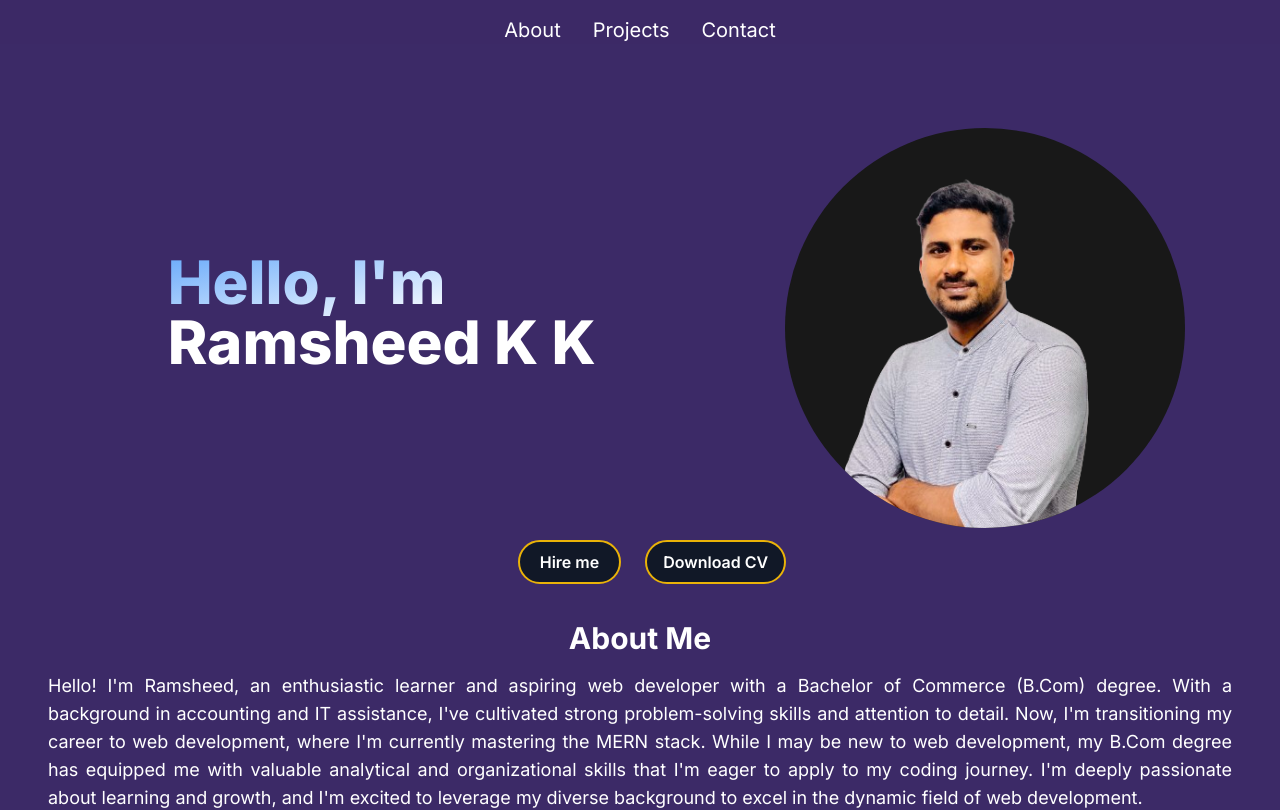
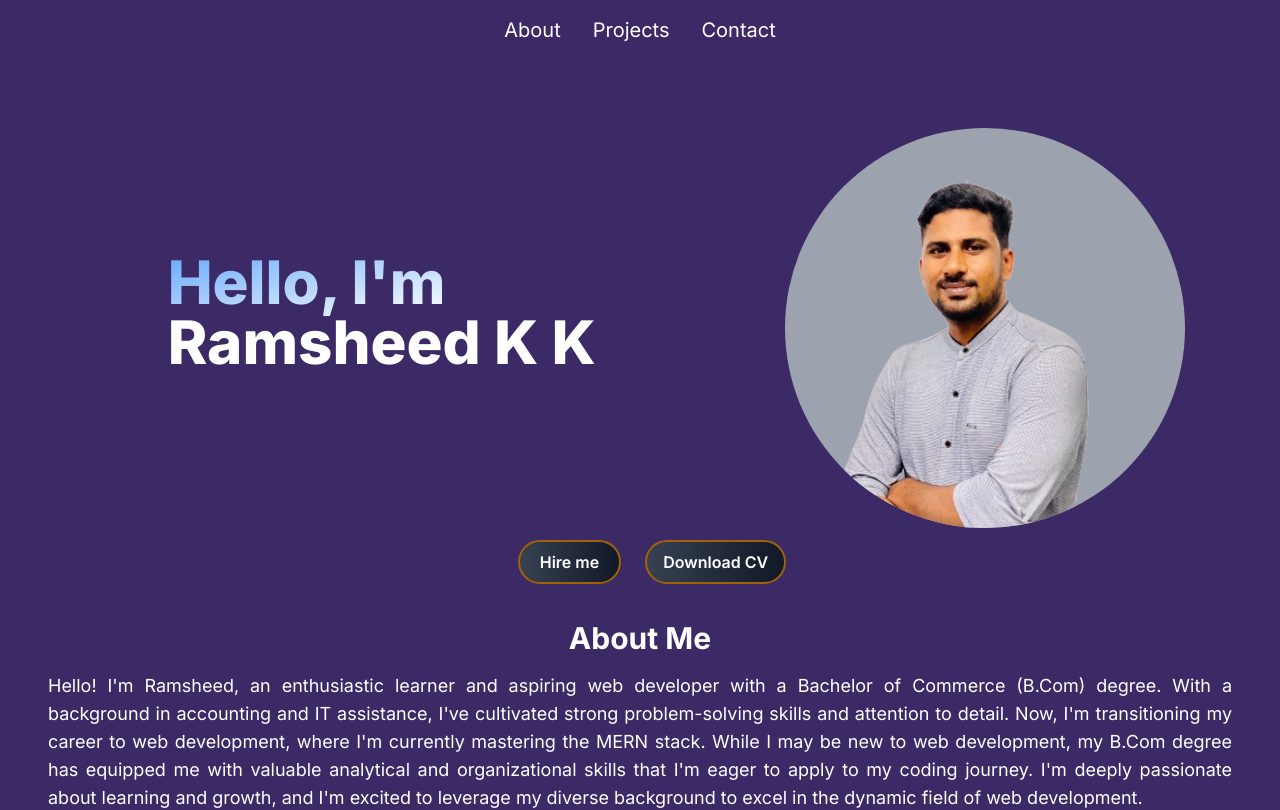
Before and after one commit to ramsheedrahman/portfolio-next.js, a Next.js app: page / in a window 1280 px wide. Shown: the top 810 px of the page. Built offline with nearby package versions, Linux system fonts and the light colour scheme.

Commit message:
modified button color

```diff
--- a/app/Components/Homepage.jsx
+++ b/app/Components/Homepage.jsx
@@ -14,7 +14,7 @@ function Homepage() {
           </span>{" "}
           <br />
           <TypeAnimation
-            sequence={["Ramsheed K K", 1000, "Full Stack Developer", 1000]}
+            sequence={["Ramsheed K K", 1000, "a MERN Stack Developer", 1000]}
             wrapper="span"
             speed={50}
             repeat={Infinity}
@@ -22,8 +22,8 @@ function Homepage() {
         </h1>
       </div>
 
-      <div className="md:col-span-5 sm:col-span-12 place-self-center mt-4 ">
-        <div className="rounded-full bg-[#181818] w-[400px] h-[400px] lg:h-[400px] lg:w-[400px] relative overflow-hidden">
+      <div className="lg:col-span-5 md:col-span-12 place-self-center mt-4 ">
+        <div className="rounded-full bg-gray-400 w-[400px] h-[400px] lg:h-[400px] lg:w-[400px] relative overflow-hidden">
           <Image src="/images/myImage2.png" width={400} height={400} />
         </div>
       </div>
@@ -33,12 +33,13 @@ function Homepage() {
           href="mailto:ramsheedkk06@gmail.com"
           className="px-6 py-3 w-auto  rounded-full  "
         >
-          <span className="block rounded-full px-5 py-2  bg-gray-900 text-white font-semibold border-2 border-yellow-500  ">
-            Hire me
-          </span>{" "}
+          <span className="block rounded-full px-5 py-2 bg-gradient-to-r from-gray-700 to-gray-900 text-white font-semibold border-2 border-yellow-700">
+  Hire me
+</span>
+
         </Link>
         <Link href="/resume/myResume.pdf" download={'Ramsheed-Resume.pdf'} className="rounded-full">
-          <span className="block rounded-full bg-gray-900 text-white mt-3 px-4 py-2 font-semibold border-2 border-yellow-500 sm:w-full ">
+          <span className="block rounded-full bg-gradient-to-r from-gray-700 to-gray-900 text-white mt-3 px-4 py-2 font-semibold border-2 border-yellow-700 sm:w-full ">
             Download CV
           </span>
         </Link>
```
